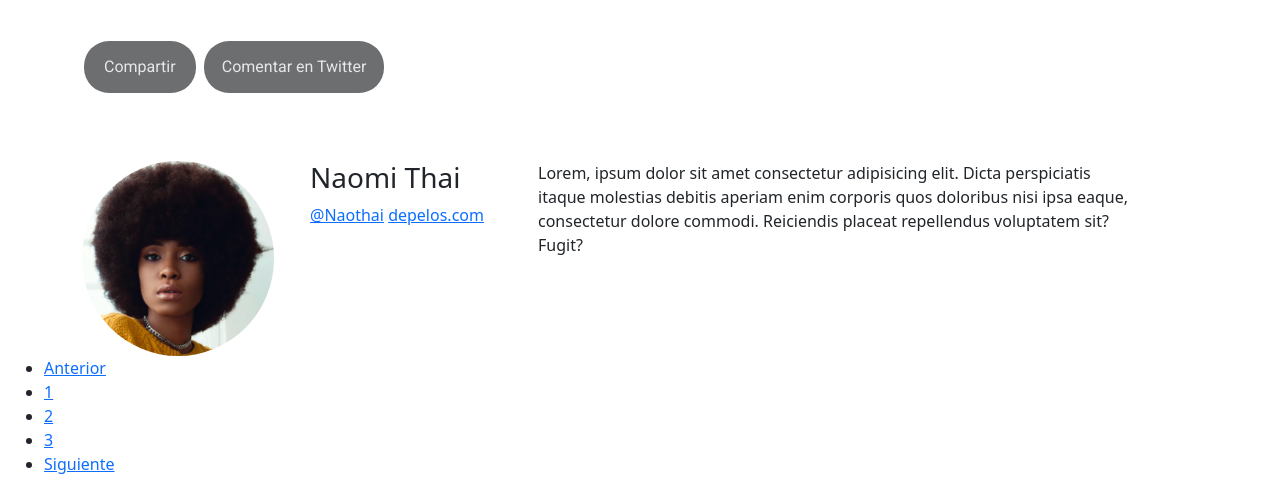
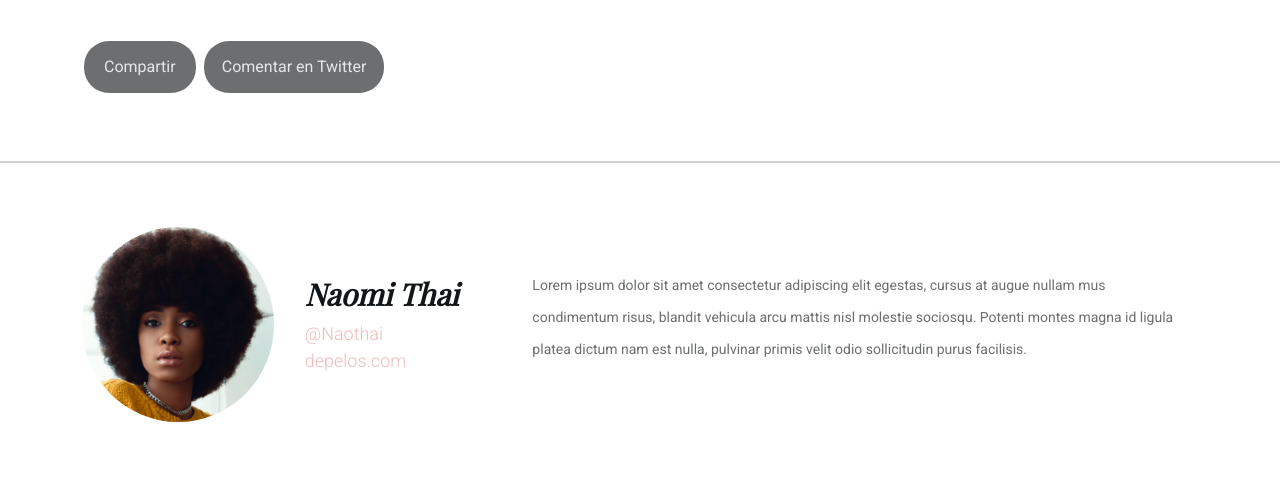
Before and after one commit to canitram/blog-barbershop, a plain HTML site: page index.html in a window 1280 px wide. Shown: the part 1980-2464 px from the top of the page. Drawn offline with nearby package versions, Linux system fonts and the light colour scheme; a web font is replaced by a local one.

Commit message:
author seccion con estilos, utilizando mixins simples

```diff
--- a/assets/sass/abstracts/_mixins.scss
+++ b/assets/sass/abstracts/_mixins.scss
@@ -1 +1,16 @@
-//This file you will create your mixins inside of the project
+@mixin interline-text{
+    font-family: $roboto;
+    line-height: 3rem;
+    }
+
+
+@mixin primary-link{
+    color: $spanish-pink;
+    text-decoration: none;
+    &:hover{
+        color: $raisin-black;
+    }
+    &:focus{
+        color: $platinum;
+    }
+}
--- a/assets/sass/abstracts/_variables.scss
+++ b/assets/sass/abstracts/_variables.scss
@@ -22,7 +22,8 @@ $xx-large: 70px;
 $x-large: 30px;
 $large: 18px;
 $medium: 16px;
-$small: 12px;
+$small: 14px;
+$x-small: 12px;
 
 //Font Family
 
--- a/assets/sass/components/_links.scss
+++ b/assets/sass/components/_links.scss
@@ -1,10 +1,3 @@
 .primary-link{
-    color: $spanish-pink;
-    text-decoration: none;
-    &:hover{
-        color: $raisin-black;
-    }
-    &:focus{
-        color: $platinum;
-    }
+    @include primary-link;
 }
--- a/assets/sass/layout/_author.scss
+++ b/assets/sass/layout/_author.scss
@@ -1,17 +1,44 @@
 .author-post{
-    /*
-algo */
+    font-family: $roboto;
+    padding: 4rem;
+    border-top: 2px solid $light-gray;
 }
 .author-post__profile{
-    width: 20%;
+    width: 40%;
+    display: inline-block;
+    .profile__image{
+        display: inline-block;
+        width: 49%;
+    }
+    .profile__info{
+        display: inline-block;
+        width: 49%;
+        vertical-align: middle;
+        *{
+            display: block;
+        }
+        &__username{
+            font-family: $playfair;
+            color: $eerie-black;
+            font-size: $x-large;
+            font-weight: $font-black;
+            font-style: $italic;
+        }
+        & a{
+            font-size: $large;
+            font-weight: $font-light;
+            @include primary-link;
+        }
+    }
+}
+
+.author-post__about{
+    width: 59%;
+    display: inline-block;
+    vertical-align: middle;
+    color: $nickel;
+    font-size: $small;
+    font-weight: $font-regular;
+    line-height: 2rem;
 
 }
-
-.author-post__user{
-    width: 20%;
-
-}
-
-.author-post__info{
-    width: 55%;
-}
--- a/assets/sass/layout/_main.scss
+++ b/assets/sass/layout/_main.scss
@@ -14,8 +14,7 @@ main{
 }
 
 .main-post__text{
-    font-family: $roboto;
-    line-height: 3rem;
+    @include interline-text;
     & p{
         margin: 2.5rem 0;
     }
--- a/index.html
+++ b/index.html
@@ -98,19 +98,18 @@
         <!-- info autor entrada -->
         <section class="author-post">
             <div class="container">
-                <div class="row">
-                    <div class="author-post__profile">
+                <div class="author-post__profile">
+                    <div class="profile__image">
                         <img class="thumbnail-medium" src="assets/images/naomi-thai.png" alt="Naomi-profile">
                     </div>
-                    <div class="author-post__user">
-                        <h3 class="user__name">Naomi Thai</h3>
-                        <a class="user__insta" href="#">@Naothai</a>
-                        <a class="user__page" href="#">depelos.com</a>
-                    </div>
-                    <div class="author-post__info">
-                        <p>Lorem, ipsum dolor sit amet consectetur adipisicing elit. Dicta perspiciatis itaque molestias debitis aperiam enim corporis quos doloribus nisi ipsa eaque, consectetur dolore commodi. Reiciendis placeat repellendus voluptatem sit? Fugit?</p>
+                    <div class="profile__info">
+                        <h3 class="profile__info__username">Naomi Thai</h3>
+                        <a class="profile__info__usertag" href="#">@Naothai</a>
+                        <a class="profile__info__website" href="#">depelos.com</a>
                     </div>
                 </div>
+                <div class="author-post__about">
+                    <p>Lorem ipsum dolor sit amet consectetur adipiscing elit egestas, cursus at augue nullam mus condimentum risus, blandit vehicula arcu mattis nisl molestie sociosqu. Potenti montes magna id ligula platea dictum nam est nulla, pulvinar primis velit odio sollicitudin purus facilisis.</p>                </div>
             </div>
         </section>
         <!-- fin info autor entrada -->
```
Also changed, not shown: assets/css/style.css, 1 other file.
